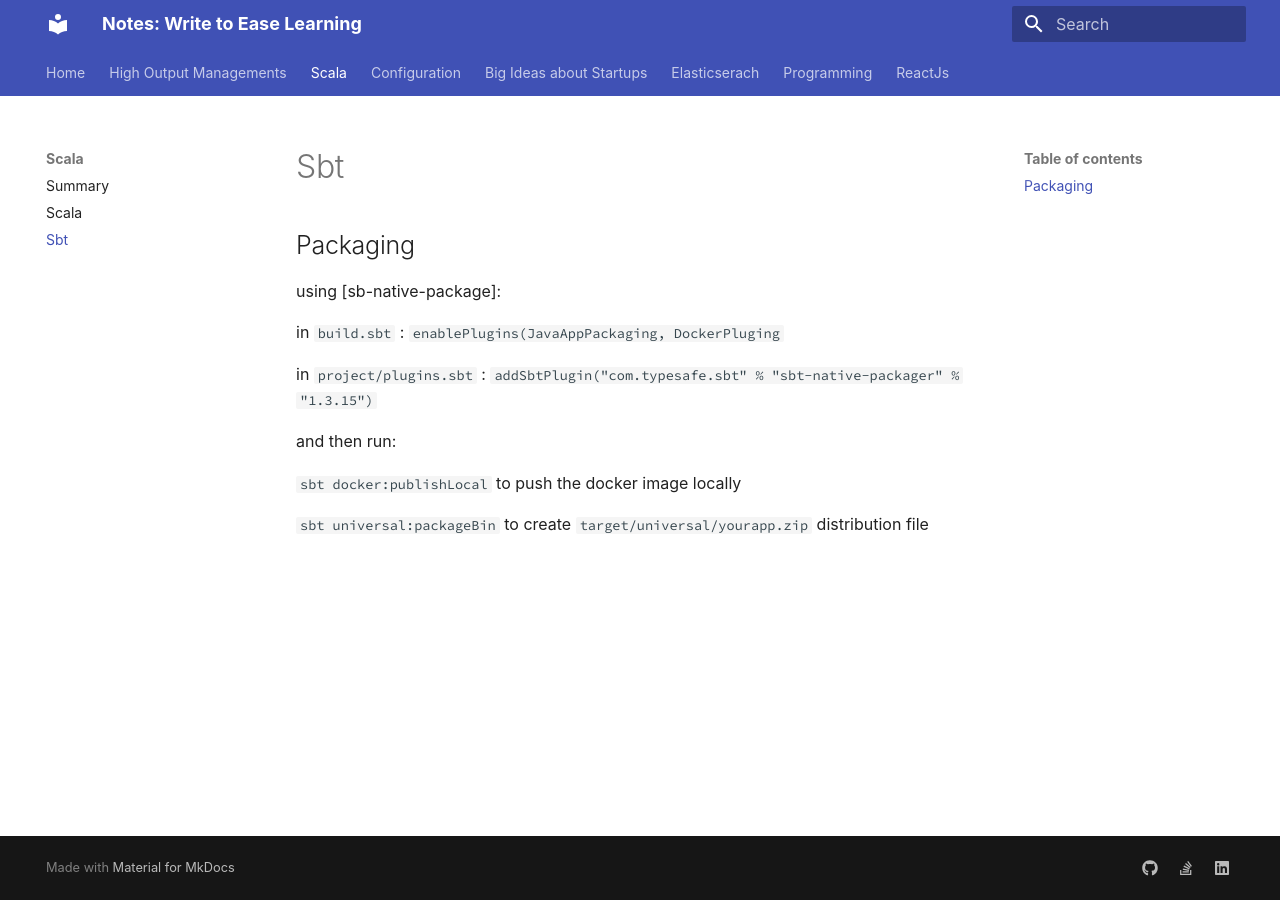
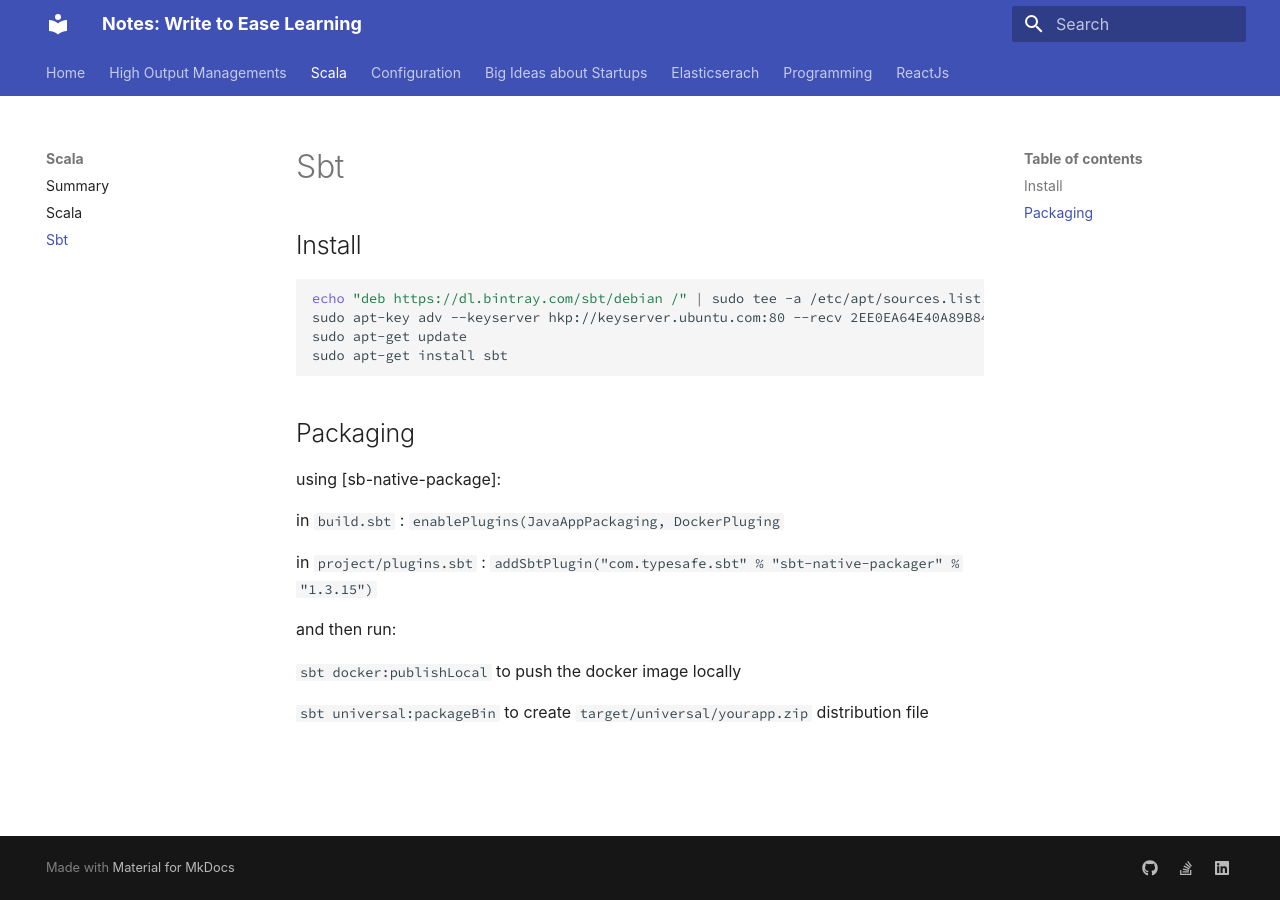
Before and after one commit to mohammedi-haroune/notes, an MkDocs documentation site: the page built from docs/scala/sbt.md, in a window 1280 px wide. Built offline with MkDocs 1.6.1 and Material for MkDocs 9.7.7, drawn with Linux system fonts in a browser that asks for light colours; some web fonts are replaced.

Commit message:
write[sbt]: add installation script

````diff
--- a/docs/scala/sbt.md
+++ b/docs/scala/sbt.md
@@ -1,4 +1,12 @@
 # Sbt
+
+## Install
+```bash
+echo "deb https://dl.bintray.com/sbt/debian /" | sudo tee -a /etc/apt/sources.list.d/sbt.list
+sudo apt-key adv --keyserver hkp://keyserver.ubuntu.com:80 --recv 2EE0EA64E40A89B84B2DF73499E82A75642AC823
+sudo apt-get update
+sudo apt-get install sbt
+```
 
 ## Packaging
 
````
